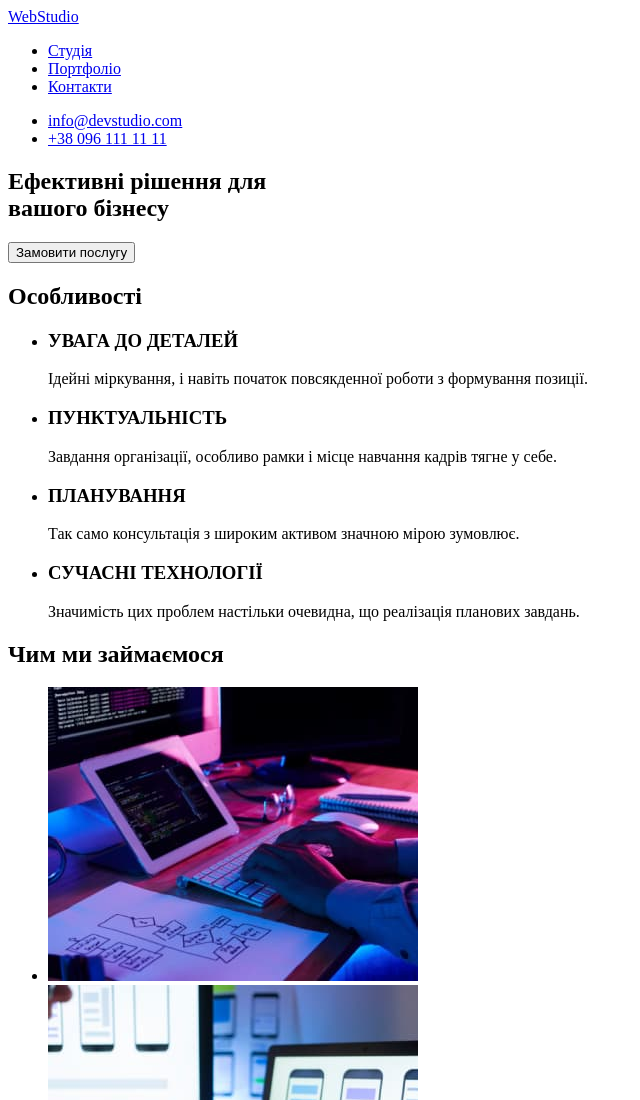
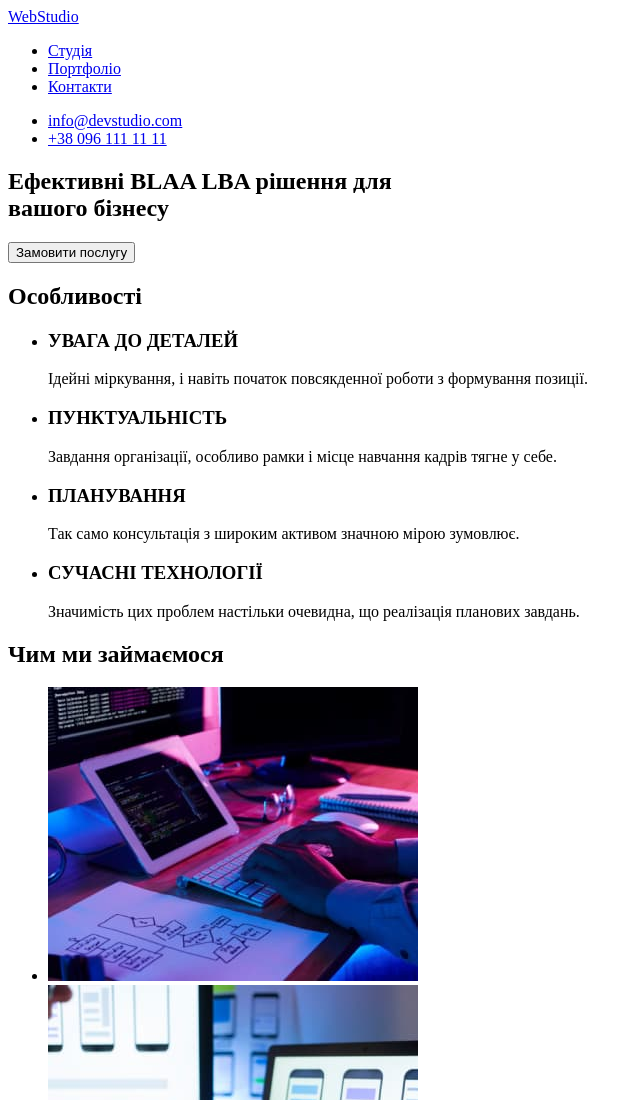
Before and after one commit to HegoTpora/goit-markup-hw-01, a plain HTML site: page index.html in a window 1280 px wide. Shown: the top 1100 px of the page, without its empty margins (0-640 px from the left). Drawn offline with Linux system fonts and the light colour scheme.

Commit message:
second commit

```diff
--- a/index.html
+++ b/index.html
@@ -33,7 +33,7 @@
     </header>
     <main>
       <section>
-        <h1>Ефективні рішення для<br />вашого бізнесу</h1>
+        <h1>Ефективні BLAA LBA рішення для<br />вашого бізнесу</h1>
         <button type="button">Замовити послугу</button>
       </section>
       <section>
```
